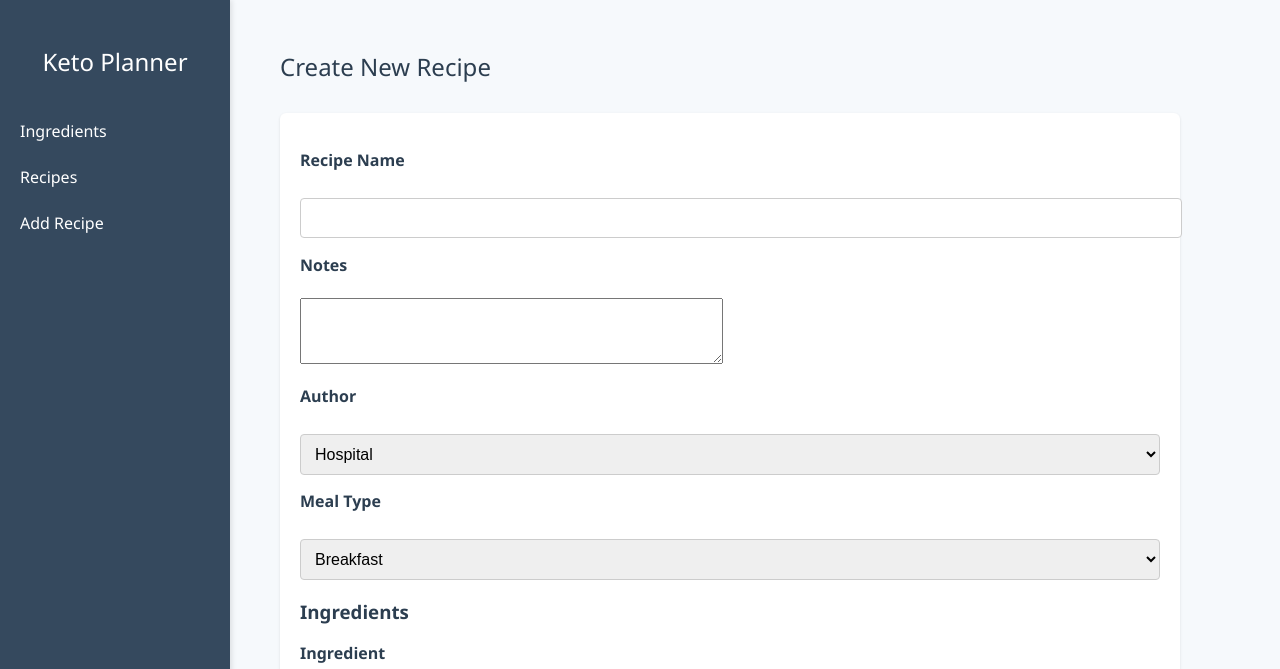
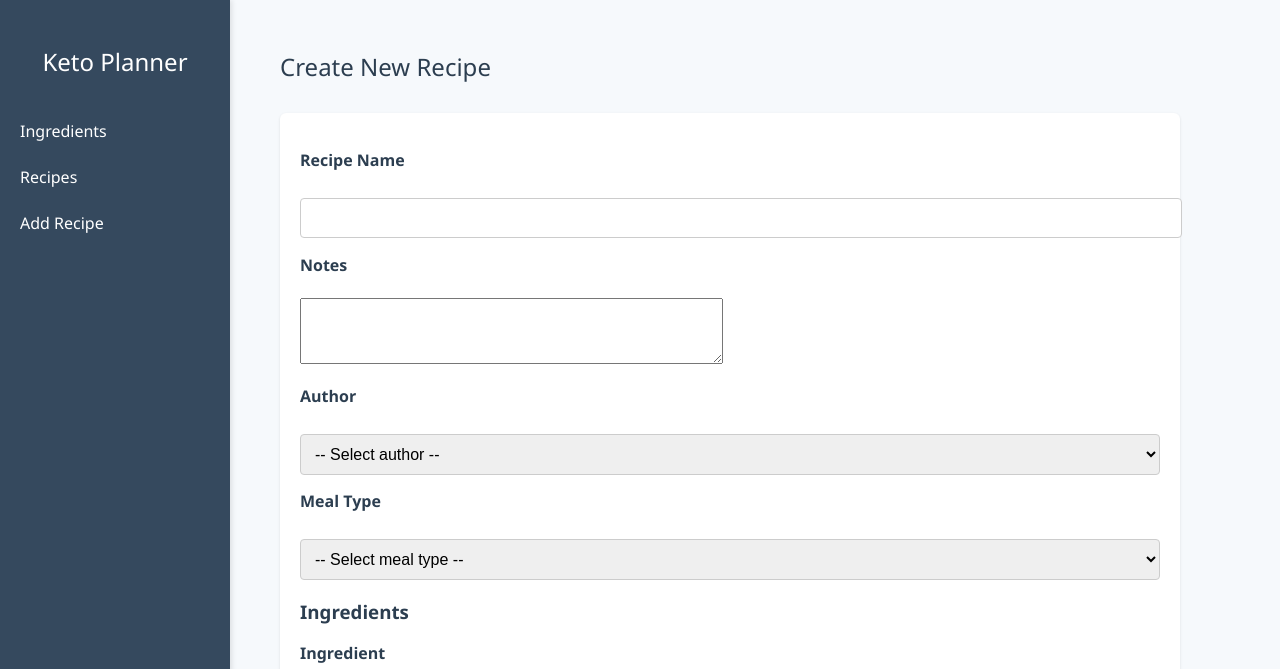
Before and after one commit to isobelweinberg/keto-buddy, a Flask app: page /recipes/new in a window 1280 px wide. Shown: the top 669 px of the page. Run offline with Flask 3, Linux system fonts and the light colour scheme; data that the repository does not hold is empty.

Commit message:
bug fixes

```diff
--- a/app/forms.py
+++ b/app/forms.py
@@ -12,9 +12,17 @@ class RecipeForm(FlaskForm):
     name = StringField('Recipe Name', validators=[DataRequired()])
     ratio = FloatField('Ketogenic Ratio', validators=[Optional()])
     notes = TextAreaField('Notes', validators=[Optional()])
-    author = StringField('Author')
-    meal_type = SelectField('Meal Type',
-        choices=[('breakfast', 'Breakfast'), ('main', 'Main Meal'), ('snack', 'Snack')])
+    author = SelectField('Author', choices=[
+        ('', '-- Select author --'),
+        ('hospital', 'Hospital'),
+        ('home', 'Home')
+    ], validators=[DataRequired(message="Please select an author.")])
+    meal_type = SelectField('Meal Type', choices=[
+        ('', '-- Select meal type --'),
+        ('breakfast', 'Breakfast'),
+        ('main', 'Main'),
+        ('snack', 'Snack')
+    ], validators=[DataRequired(message="Please select a meal type.")])
 
     ingredients = FieldList(FormField(RecipeIngredientForm), min_entries=1, max_entries=20)
     submit = SubmitField('Save Recipe')
--- a/app/routes.py
+++ b/app/routes.py
@@ -65,8 +65,9 @@ def new_recipe():
         # Create recipe object
         recipe = Recipe(
             name=form.name.data,
-            notes=form.notes.data,
-            ratio=form.ratio.data
+            author=form.author.data,
+            meal_type=form.meal_type.data,
+            notes=form.notes.data
         )
 
         total_fat = total_carbs = total_protein = total_calories = 0.0
@@ -101,6 +102,7 @@ def new_recipe():
         recipe.total_carbs = total_carbs
         recipe.total_protein = total_protein
         recipe.total_calories = total_calories
+        recipe.ratio = total_fat / (total_protein + total_carbs) if (total_protein + total_carbs) > 0 else None
 
         db.session.add(recipe)
         db.session.commit()
--- a/app/templates/new_recipe.html
+++ b/app/templates/new_recipe.html
@@ -28,17 +28,20 @@
     </p>
 
     <div class="form-group">
-    {{ form.author.label }}<br>
-    <select name="{{ form.author.name }}" id="{{ form.author.id }}" class="form-control">
-        <option value="hospital" {% if form.author.data == 'hospital' %}selected{% endif %}>Hospital</option>
-        <option value="home" {% if form.author.data == 'home' %}selected{% endif %}>Home</option>
-    </select>
+        {{ form.author.label }}<br>
+        {{ form.author(class_="form-control") }}
     </div>
+    {% for error in form.author.errors %}
+        <div class="text-danger">{{ error }}</div>
+    {% endfor %}
 
     <div class="form-group">
       {{ form.meal_type.label }}<br>
       {{ form.meal_type(class_="form-control") }}
     </div>
+    {% for error in form.meal_type.errors %}
+        <div class="text-danger">{{ error }}</div>
+    {% endfor %}
 
     <h3>Ingredients</h3>
     <div id="ingredients-list">
--- a/app/templates/recipes.html
+++ b/app/templates/recipes.html
@@ -24,6 +24,7 @@
                 {% for recipe in recipes %}
                 <tr class="recipe-row" data-id="{{ recipe.id }}">
                     <td><a href="#" class="toggle-details" data-id="{{ recipe.id }}">{{ recipe.name }}</a></td>
+                    <td>{{ recipe.author or '' }}</td>
                     <td>{{ recipe.total_fat | round(2) if recipe.total_fat is not none else 0 }}</td>
                     <td>{{ recipe.total_carbs | round(2) if recipe.total_carbs is not none else 0 }}</td>
                     <td>{{ recipe.total_protein | round(2) if recipe.total_protein is not none else 0 }}</td>
--- a/todo.txt
+++ b/todo.txt
@@ -6,6 +6,10 @@ x save recipes
 x tidy/get rid of config
 x need to add ratio to DB
 - add in recipe viewer
+x fix bug where not displaying new ones
+x fix missing ratios - they are mostly null
+- fix undefined in recipes page
+
 - up or downvote recipes
 - static database insert files
 - group a/b/c lookup tables or switched functionality or just simple calculator
@@ -15,5 +19,7 @@ x need to add ratio to DB
 x address DB secrets thing
 - readme +/- license
 - deploy
+- repo?
 - add in planner with shopping list export
 - ingredient swapping
+- username and password to select Sasha's account?
```
